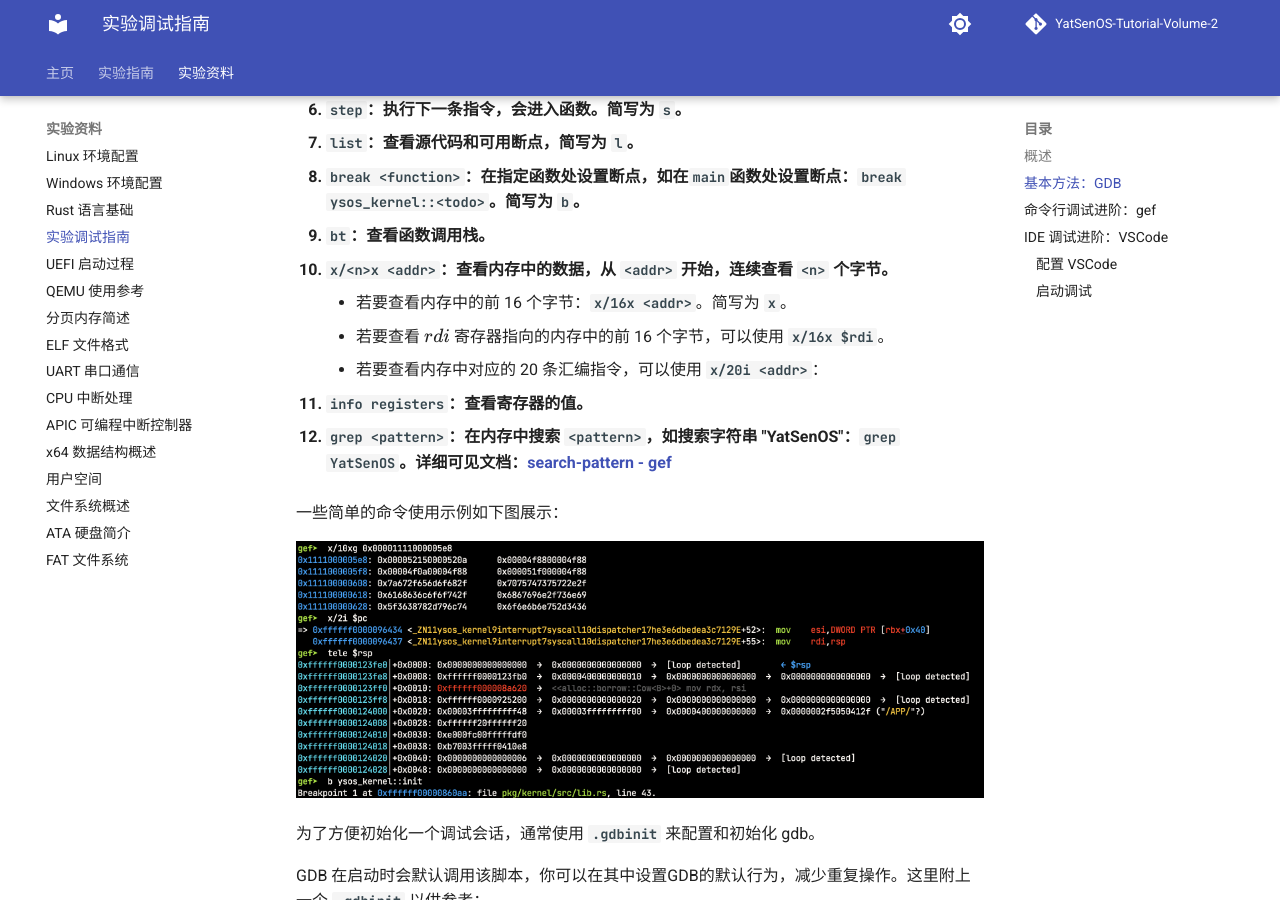
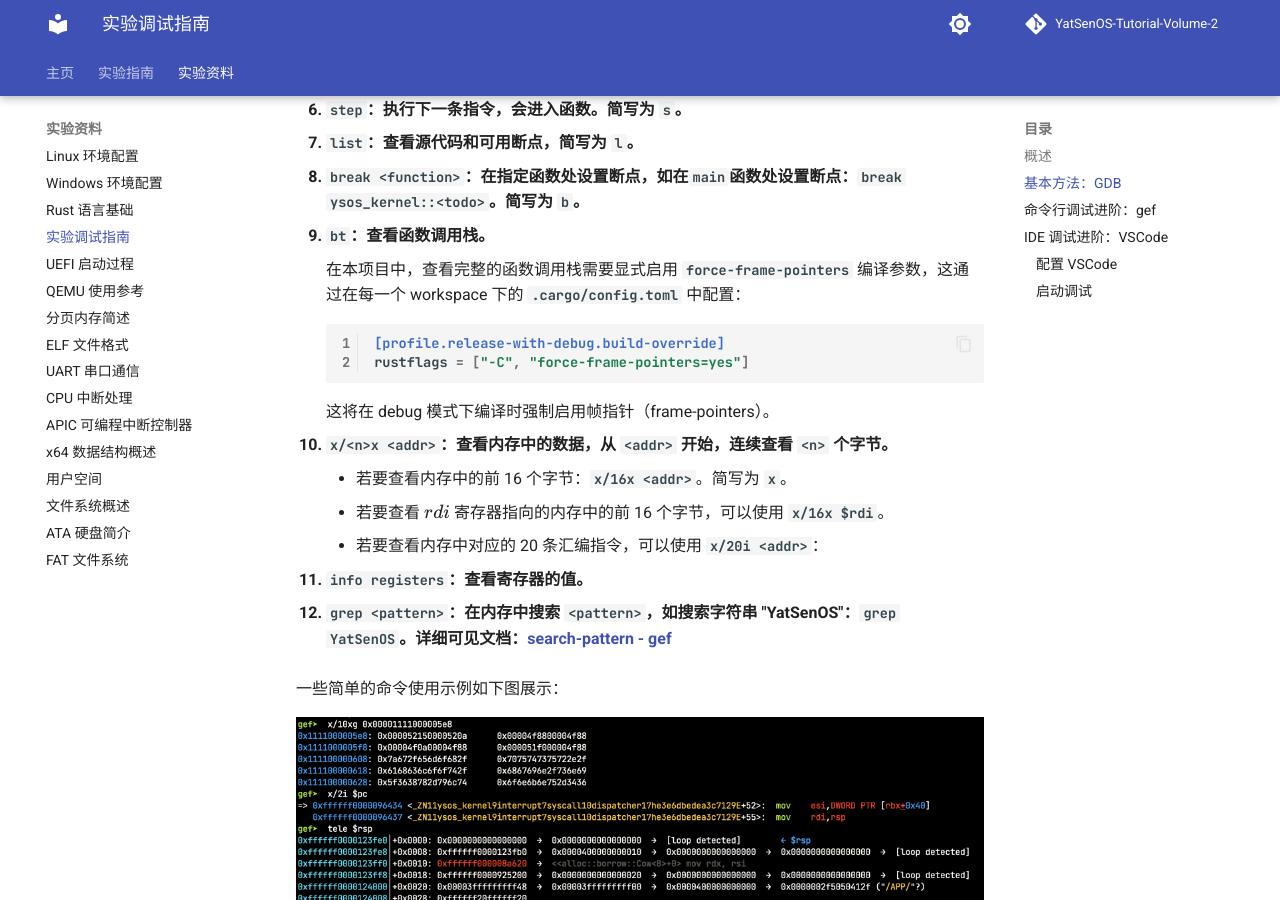
Before and after one commit to YatSenOS/YatSenOS-Tutorial-Volume-2, an MkDocs documentation site: the page built from docs/wiki/debug.md, in a window 1280 px wide and 900 px high, scrolled down 2009 px. Built offline with MkDocs 1.6.1 and Material for MkDocs 9.7.7, drawn with Linux system fonts in a browser that asks for light colours; comment, search, counter and statistics services are not loaded.

Commit message:
feat: enable force-frame-pointers at debug mode and add some docs

````diff
--- a/docs/wiki/debug.md
+++ b/docs/wiki/debug.md
@@ -78,6 +78,15 @@ Finished release-with-debug [optimized + debuginfo] target(s) in 0.04s
 8. `break <function>`：在指定函数处设置断点，如在`main`函数处设置断点：`break ysos_kernel::<todo>`。简写为 `b`。
 
 9. `bt`：查看函数调用栈。
+
+    在本项目中，查看完整的函数调用栈需要显式启用 `force-frame-pointers` 编译参数，这通过在每一个 workspace 下的 `.cargo/config.toml` 中配置：
+
+    ```toml
+    [profile.release-with-debug.build-override]
+    rustflags = ["-C", "force-frame-pointers=yes"]
+    ```
+
+    这将在 debug 模式下编译时强制启用帧指针（frame-pointers）。
 
 10. `x/<n>x <addr>`：查看内存中的数据，从 `<addr>` 开始，连续查看 `<n>` 个字节。
 
--- a/src/0x00/Cargo.toml
+++ b/src/0x00/Cargo.toml
@@ -1,3 +1,5 @@
+cargo-features = ["profile-rustflags"]
+
 [workspace]
 members  = ["crates/boot"]
 resolver = "2"
--- a/src/0x01/Cargo.toml
+++ b/src/0x01/Cargo.toml
@@ -1,3 +1,5 @@
+cargo-features = ["profile-rustflags"]
+
 [workspace]
 exclude  = ["crates/app/.cargo", "crates/app/config"]
 members  = ["crates/boot", "crates/elf", "crates/kernel"]
--- a/src/0x02/Cargo.toml
+++ b/src/0x02/Cargo.toml
@@ -1,3 +1,5 @@
+cargo-features = ["profile-rustflags"]
+
 [workspace]
 exclude  = ["crates/app/.cargo", "crates/app/config"]
 members  = ["crates/boot", "crates/elf", "crates/kernel"]
--- a/src/0x04/Cargo.toml
+++ b/src/0x04/Cargo.toml
@@ -1,3 +1,5 @@
+cargo-features = ["profile-rustflags"]
+
 [workspace]
 exclude = ["crates/app/.cargo", "crates/app/config"]
 members = [
````
Also changed, not shown: docs/labs/0x01/tasks.md (+1 -1 lines), src/0x00/crates/boot/.cargo/config.toml, src/0x01/crates/boot/.cargo/config.toml, src/0x01/crates/kernel/.cargo/config.toml, src/0x04/crates/app/.cargo/config.toml, 1 other file.
